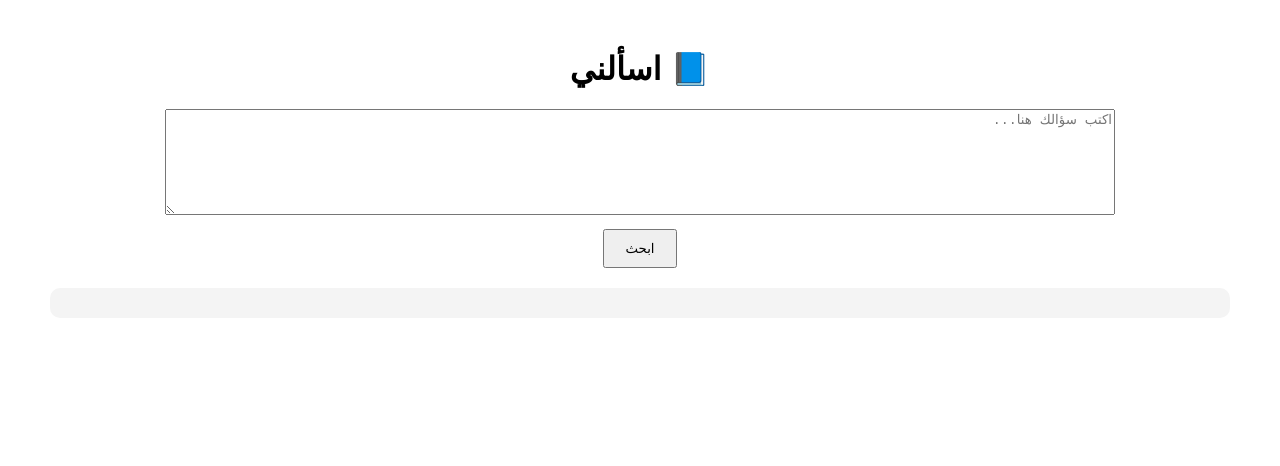
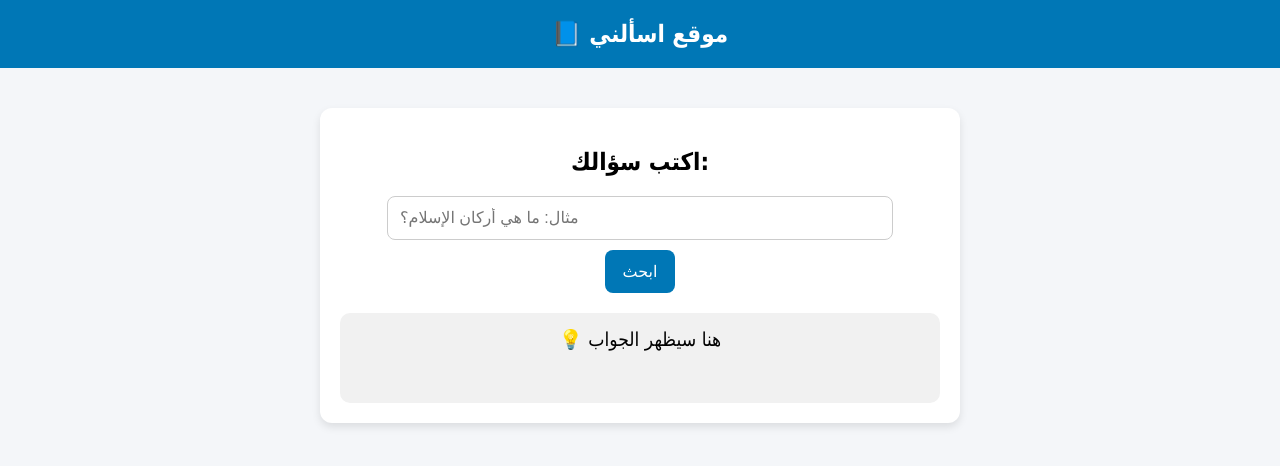
Before and after one commit to Momen700/asalni-ai, a website: page index.html in a window 1280 px wide. Drawn offline with Linux system fonts and the light colour scheme.

Commit message:
Update index.html

```diff
--- a/index.html
+++ b/index.html
@@ -2,19 +2,70 @@
 <html lang="ar">
 <head>
   <meta charset="UTF-8">
-  <title>اسألني - المنهج الفلسطيني</title>
+  <meta name="viewport" content="width=device-width, initial-scale=1.0">
+  <title>اسألني</title>
   <style>
-    body { font-family: Arial; direction: rtl; text-align: center; margin: 50px; }
-    textarea { width: 80%; height: 100px; }
-    button { padding: 10px 20px; margin-top: 10px; }
-    #answer { margin-top: 20px; white-space: pre-wrap; background: #f4f4f4; padding: 15px; border-radius: 10px; }
+    body {
+      font-family: "Tahoma", sans-serif;
+      text-align: center;
+      background: #f4f6f9;
+      margin: 0;
+      padding: 0;
+    }
+    header {
+      background: #0077b6;
+      color: white;
+      padding: 20px;
+      font-size: 1.5em;
+      font-weight: bold;
+    }
+    main {
+      margin: 40px auto;
+      max-width: 600px;
+      background: white;
+      padding: 20px;
+      border-radius: 12px;
+      box-shadow: 0 4px 8px rgba(0,0,0,0.1);
+    }
+    input {
+      width: 80%;
+      padding: 12px;
+      font-size: 1em;
+      border: 1px solid #ccc;
+      border-radius: 8px;
+    }
+    button {
+      padding: 12px 18px;
+      font-size: 1em;
+      margin-top: 10px;
+      background: #0077b6;
+      color: white;
+      border: none;
+      border-radius: 8px;
+      cursor: pointer;
+    }
+    button:hover {
+      background: #023e8a;
+    }
+    #answer {
+      margin-top: 20px;
+      font-size: 1.2em;
+      background: #f1f1f1;
+      padding: 15px;
+      border-radius: 10px;
+      min-height: 60px;
+    }
   </style>
 </head>
 <body>
-  <h1>📘 اسألني</h1>
-  <textarea id="question" placeholder="اكتب سؤالك هنا..."></textarea><br>
-  <button onclick="ask()">ابحث</button>
-  <div id="answer"></div>
+  <header>📘 موقع اسألني</header>
+  <main>
+    <h2>اكتب سؤالك:</h2>
+    <input id="question" type="text" placeholder="مثال: ما هي أركان الإسلام؟">
+    <br>
+    <button onclick="ask()">ابحث</button>
+    <div id="answer">💡 هنا سيظهر الجواب</div>
+  </main>
 
   <script>
     async function ask() {
@@ -23,7 +74,7 @@
       answerBox.innerText = "⏳ جاري البحث...";
 
       try {
-        const res = await fetch("https://YOUR-APP-NAME.vercel.app/ask", {
+        const res = await fetch("https://asalni-ai.vercel.app/ask", {
           method: "POST",
           headers: { "Content-Type": "application/json" },
           body: JSON.stringify({ question })
@@ -32,7 +83,7 @@
         const data = await res.json();
         answerBox.innerText = data.answer || "❌ لم أجد جواباً.";
       } catch (err) {
-        answerBox.innerText = "⚠️ خطأ في الاتصال.";
+        answerBox.innerText = "⚠️ خطأ في الاتصال بالخادم.";
       }
     }
   </script>
```
